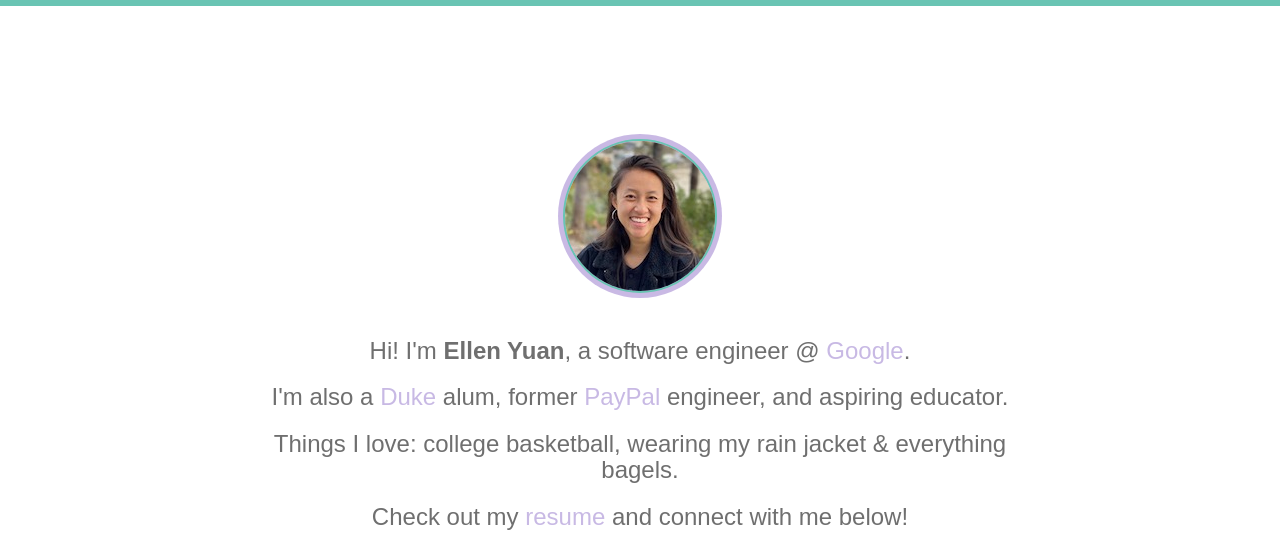
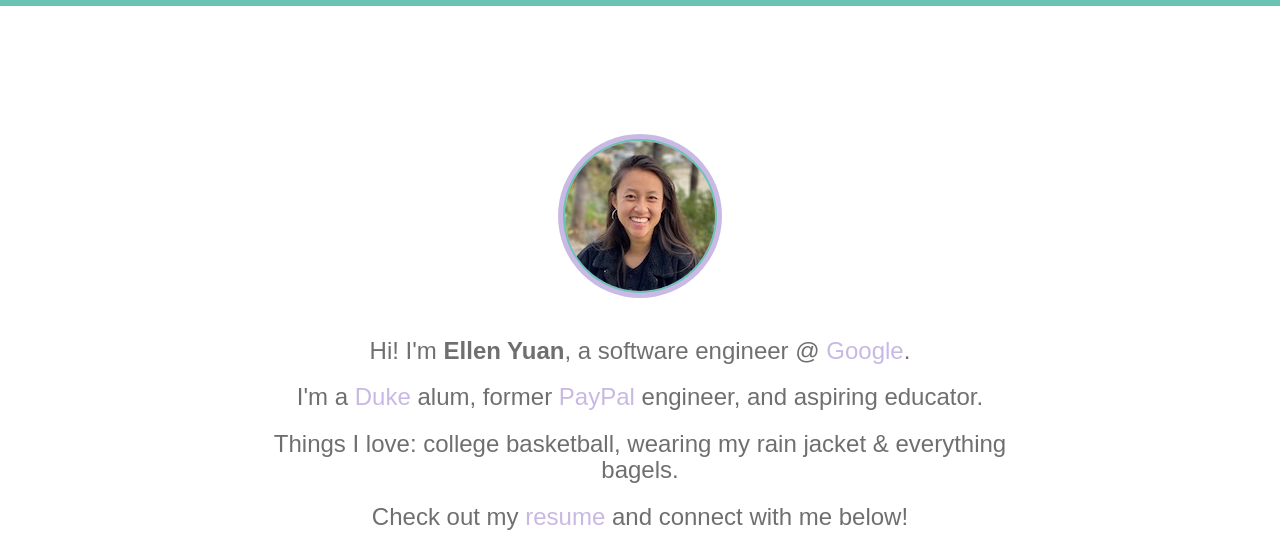
Before and after one commit to ellenyuan/ellenyuan.github.io, a plain HTML site: page index.html in a window 1280 px wide. Shown: the top 537 px of the page. Drawn offline with nearby package versions, Linux system fonts and the light colour scheme.

Commit message:
minus also

```diff
--- a/index.html
+++ b/index.html
@@ -40,7 +40,7 @@
        </div>
        <div class="bio">
         <h3>Hi! I'm <strong>Ellen Yuan</strong>, a software engineer @ <a href="https://www.google.com">Google</a>.</h3>
-        <h3>I'm also a <a href="https://www.duke.edu" target="_blank">Duke</a> alum, former <a href="https://www.paypal.com" target="_blank">PayPal</a> engineer, and aspiring educator.</h3>
+        <h3>I'm a <a href="https://www.duke.edu" target="_blank">Duke</a> alum, former <a href="https://www.paypal.com" target="_blank">PayPal</a> engineer, and aspiring educator.</h3>
         <h3>Things I love: college basketball, wearing my rain jacket & everything bagels.</h3>
         <h3>Check out my <a href="EllenYuanResume.pdf" target="_blank">resume</a> and connect with me below!</h3>
         <div class="social">
```
